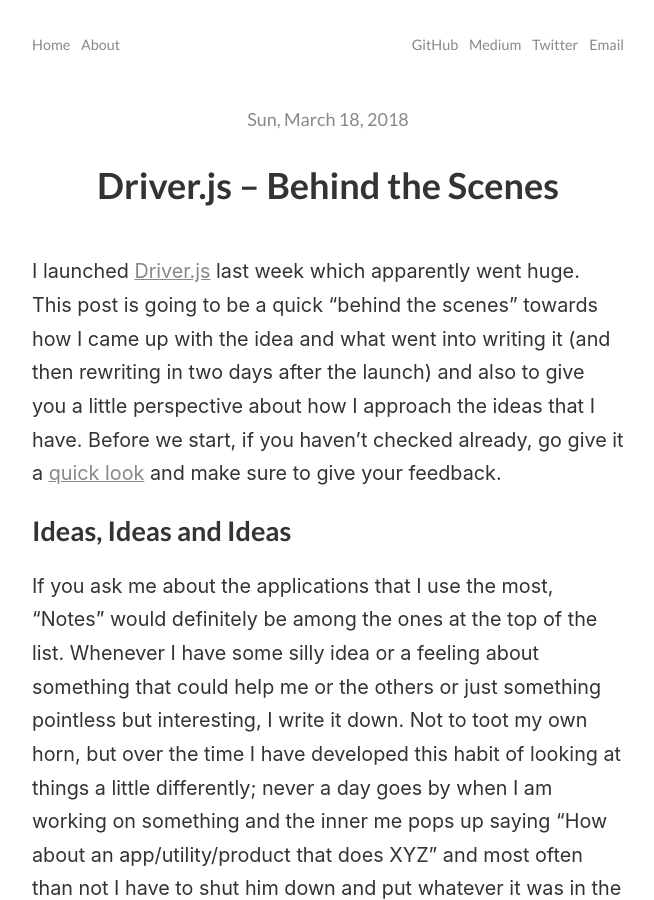
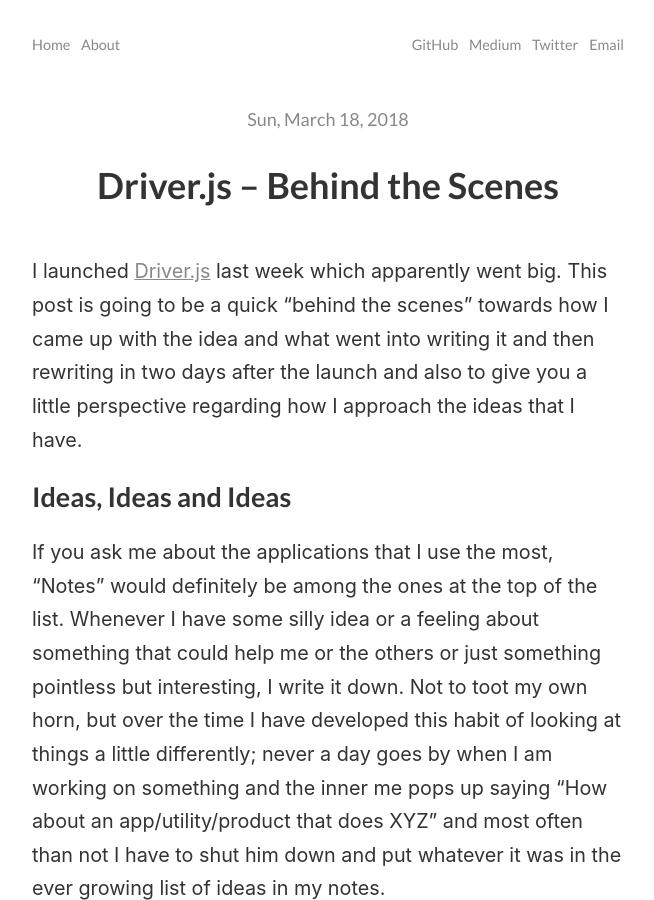
Before and after one commit to kamranahmedse/kamranahmedse.github.io, a Jekyll site: the page built from blog/_posts/2018-03-18-driver-js-behind-the-scenes.md, in a window 1280 px wide and 900 px high. Shown: the whole window, without its empty margins (312-966 px from the left). Built offline with Jekyll 4.4.1, drawn with Linux system fonts in a browser that asks for light colours; comment, search, counter and statistics services are not loaded.

Commit message:
Update blog post

```diff
--- a/blog/_posts/2018-03-18-driver-js-behind-the-scenes.md
+++ b/blog/_posts/2018-03-18-driver-js-behind-the-scenes.md
@@ -3,7 +3,7 @@
 comments: true
 ---
 
-I launched [Driver.js](http://kamranahmed.info/driver) last week which apparently went huge. This post is going to be a quick "behind the scenes" towards how I came up with the idea and what went into writing it (and then rewriting in two days after the launch) and also to give you a little perspective about how I approach the ideas that I have. Before we start, if you haven't checked already, go give it a [quick look](http://kamranahmed.info/driver) and make sure to give your feedback.
+I launched [Driver.js](http://kamranahmed.info/driver) last week which apparently went big. This post is going to be a quick "behind the scenes" towards how I came up with the idea and what went into writing it and then rewriting in two days after the launch and also to give you a little perspective regarding how I approach the ideas that I have.
 
 ## Ideas, Ideas and Ideas
 
```
